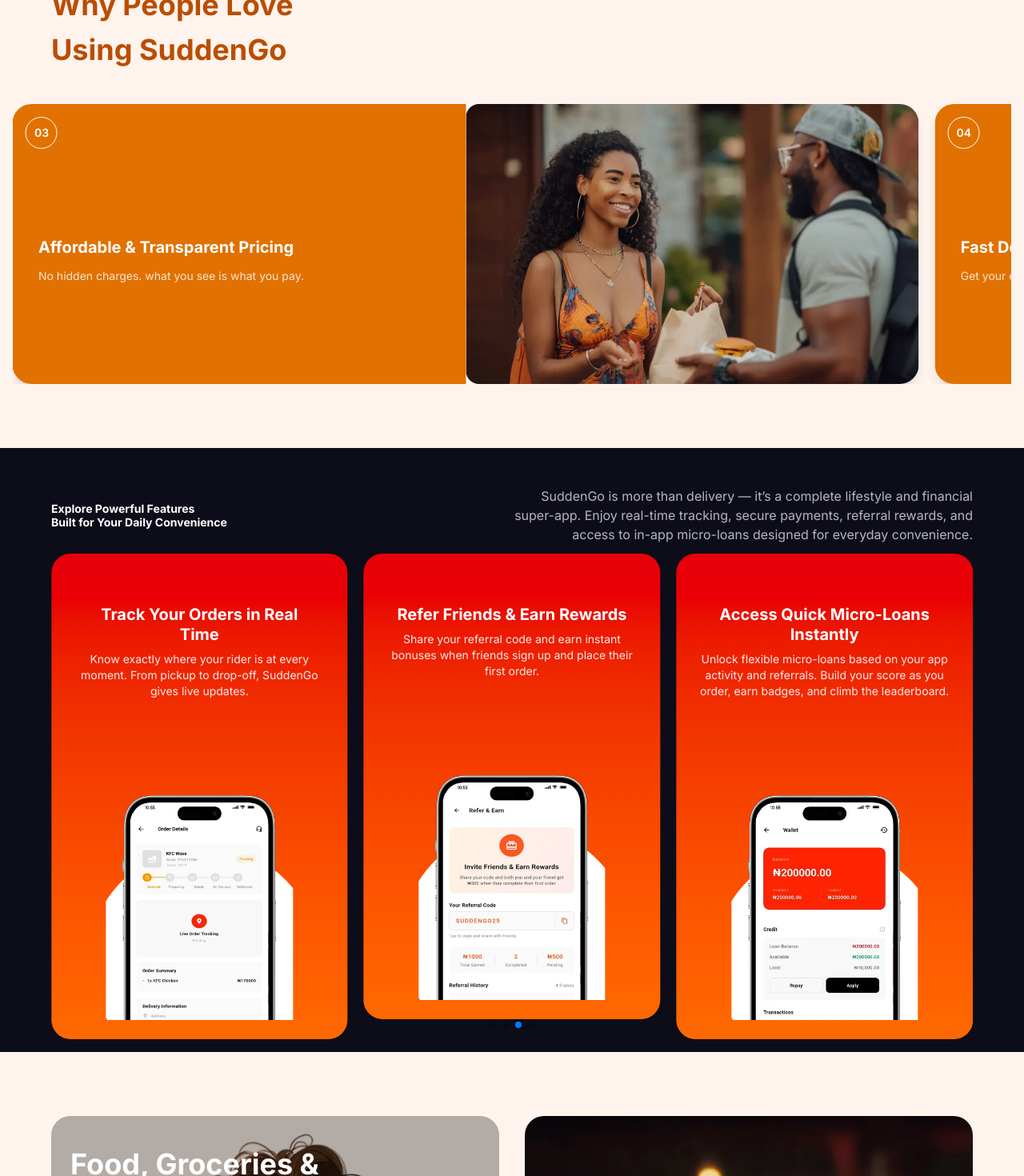
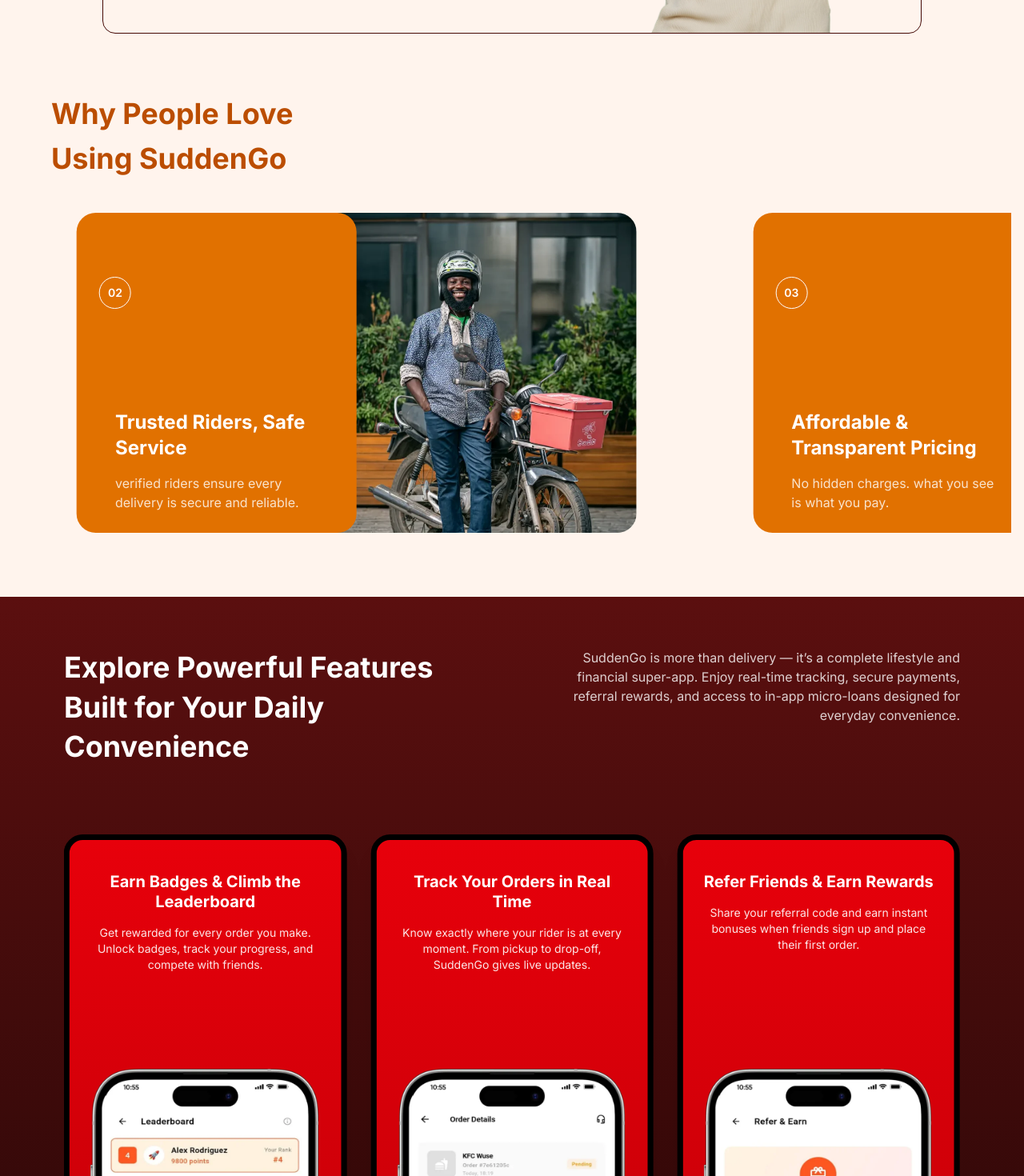
Before and after one commit to omowumi121/suddengo, a Next.js app: page / in a window 1280 px wide. Shown: the part 1260-2730 px from the top of the page at 80% size. Built offline with nearby package versions, Linux system fonts and the light colour scheme.

Commit message:
new-commit

```diff
--- a/app/components/AllInOne.tsx
+++ b/app/components/AllInOne.tsx
@@ -14,8 +14,8 @@
       viewport={{ once: true }}
       className="relative z-10 px-4 -mt-32 md:-mt-20 lg:-mt-20 sm:px-6 lg:px-8"
     >
-      <div className="max-w-3xl mx-auto">
-        <div className="bg-[#FFF4ED] rounded-2xl md:rounded-[4rem] p-6 md:p-10 flex flex-col lg:flex-row items-center justify-between gap-16 border border-[#440906] relative overflow-hidden ">
+      <div className="mx-auto max-w-10xl">
+        <div className="bg-[#FFF4ED] w-full max-w-5xl mx-auto rounded-2xl md:rounded-[1rem] p-6 md:p-10 flex flex-col lg:flex-row items-center justify-between gap-16 border border-[#440906] relative overflow-hidden ">
 
 
           <div className="lg:w-1/2">
--- a/app/components/Features.tsx
+++ b/app/components/Features.tsx
@@ -59,7 +59,7 @@
           <Swiper
   modules={[Autoplay]}
   spaceBetween={20}
-  slidesPerView={1.1}
+  slidesPerView={1.5}
   loop
   autoplay={{
     delay: 2000,
@@ -68,30 +68,46 @@
   className="mt-12"
 >
   {features.map((feature) => (
-    <SwiperSlide
-      key={feature.id}
-      >
-      <div className="grid grid-cols-1 overflow-hidden bg-white shadow-lg md:grid-cols-2 rounded-3xl">
+    <SwiperSlide key={feature.id}>
 
+      {/* Parent Container */}
+      <div className="relative h-[400px]  w-[700px] rounded-3xl  ml-20">
 
-        <div className="relative flex flex-col justify-center p-8 text-white bg-amber-600">
-          <div className="absolute flex items-center justify-center w-10 h-10 text-sm font-semibold border border-white rounded-full top-4 left-4">
+        {/* Text Card */}
+        <div className="relative z-10 flex flex-col justify-center p-8 md:p-12 text-white bg-amber-600 rounded-3xl
+                        w-full md:w-[50%] h-auto md:h-full">
+
+          {/* Circle Number */}
+          <div className="absolute flex items-center justify-center w-10 h-10 text-sm font-semibold border border-white rounded-full top-20 left-7 ">
             {feature.id}
           </div>
 
-          <div className="mt-10">
-            <h3 className="text-xl font-bold">
+          <div className="mt-55">
+            <h3 className="text-xl font-bold md:text-2xl">
               {feature.title}
             </h3>
 
-            <p className="mt-3 text-sm text-white/80">
+            <p className="mt-4 text-sm md:text-base text-white/80">
               {feature.text}
             </p>
           </div>
         </div>
 
+        {/* Image */}
+        <div className="
+            relative
+            mt-6
+            h-[300px]
+            rounded-3xl
+            overflow-hidden
 
-        <div className="h-[350px] overflow-hidden rounded-2xl">
+            md:absolute
+            md:top-0
+            md:right-0
+            md:mt-0
+            md:h-full
+            md:w-[60%]
+          ">
           <Image
             src={feature.image}
             alt={feature.title}
@@ -100,6 +116,7 @@
         </div>
 
       </div>
+
     </SwiperSlide>
   ))}
 </Swiper>
--- a/app/components/Footer.tsx
+++ b/app/components/Footer.tsx
@@ -5,74 +5,76 @@
   FaInstagram,
   FaTiktok,
   FaLinkedinIn,
-} from "react-icons/fa";
-
-const container = {
-  hidden: { opacity: 0, y: 20 },
-  show: {
-    opacity: 1,
-    y: 0,
-    transition: {
-      staggerChildren: 0.1,
-      duration: 0.5,
-      ease: "easeOut",
-    },
-  },
-};
-
-const item = {
-  hidden: { opacity: 0, y: 20 },
-  show: { opacity: 1, y: 0 },
-};
+  FaXTwitter,
+  FaGooglePlay,
+  FaApple,
+} from "react-icons/fa6";
 
 export default function Footer() {
   return (
-    <motion.footer
-      initial="hidden"
-      whileInView="show"
-      viewport={{ once: true }}
-      className="bg-[#fe5722] text-white"
-    >
-      <div className="flex flex-col items-center max-w-6xl gap-6 px-4 py-8 mx-auto">
+    <footer className="bg-[#fe5722] text-white">
+      <div className="max-w-6xl px-4 py-10 mx-auto">
 
-        <motion.div
-          variants={item}
-          className="flex items-center gap-6 text-sm sm:gap-8"
-        >
-          <FooterLink label="X/twitter" href="#" />
-          <FooterLink label="Instagram" href="#" icon={<FaInstagram />} />
-          <FooterLink label="TikTok" href="#" icon={<FaTiktok />} />
-          <FooterLink label="LinkedIn" href="#" icon={<FaLinkedinIn />} />
-        </motion.div>
+        {/* Main Top Section */}
+        <div className="flex flex-col items-center gap-10 md:flex-row md:justify-between md:items-start">
 
-        <motion.div
-          variants={item}
-          className="text-sm font-medium text-center"
-        >
-          Email: Info@suddengo.com | Contact: +234 708 796 0006
-        </motion.div>
+          {/* LEFT - Social Links */}
+         <div className="grid grid-cols-1 gap-4 text-base md:ml-50 md:gap-10 sm:grid-cols-2 md:grid-cols-2 justify-items-center md:justify-items-start">
+  <FooterLink icon={<FaXTwitter className="w-6 h-6" />} label="X / Twitter" />
+  <FooterLink icon={<FaInstagram className="w-6 h-6" />} label="Instagram" />
+  <FooterLink icon={<FaTiktok className="w-6 h-6" />} label="Tiktok" />
+  <FooterLink icon={<FaLinkedinIn className="w-6 h-6" />} label="LinkedIn" />
+</div>
 
-        <motion.div
-          variants={item}
-          className="text-sm text-center opacity-90"
-        >
-          © All Rights Reserved. 2025, SuddenGo
-        </motion.div>
+          {/* RIGHT - Download + Contact */}
+          <div className="flex flex-col items-center gap-6 text-center md:items-end md:text-right">
 
+            {/* Download Buttons */}
+            <div className="flex flex-col justify-center gap-4 sm:flex-row md:justify-end md:mr-10 ">
+              <DownloadBtn
+                icon={<FaGooglePlay className="text-[#fe5722]" />}
+                text="Download on Google Play"
+              />
+              <DownloadBtn
+                icon={<FaApple className="text-black" />}
+                text="Download on App Store"
+              />
+            </div>
+
+            {/* Contact */}
+            <div className="text-sm md:mr-32">
+              Email: Info@suddengo.com | Contact: +234 708 796 0006
+            </div>
+
+            {/* Copyright */}
+            <div className="text-sm opacity-90 md:mr-60">
+              © All Rights Reserved. 2025, SuddenGo
+            </div>
+
+          </div>
+
+        </div>
       </div>
-    </motion.footer>
+    </footer>
   );
 }
 
-
-function FooterLink({ label, href, icon }: any) {
+function FooterLink({ icon, label }: any) {
   return (
-    <a
-      href={href}
-      className="flex items-center gap-1 transition-opacity hover:opacity-80"
-    >
-      {icon ? icon : null}
+    <div className="flex items-center gap-2 cursor-pointer hover:opacity-80">
+      {icon}
       <span>{label}</span>
-    </a>
+    </div>
   );
 }
+
+function DownloadBtn({ icon, text }: any) {
+  return (
+    <div className="flex items-center gap-3 px-5 py-3 transition bg-white shadow-md cursor-pointer rounded-xl hover:scale-105">
+      {icon}
+      <span className="text-[#440906] text-sm font-semibold whitespace-nowrap">
+        {text}
+      </span>
+    </div>
+  );
+}
--- a/app/components/Hero.tsx
+++ b/app/components/Hero.tsx
@@ -59,7 +59,7 @@
           <Image
             src={iphone}
             alt="SuddenGo App"
-            className="w-64 mt-10 sm:w-80 md:w-96 drop-shadow-2xl"
+            className="w-64 mt-20 mr-15 sm:w-80 md:w-96 drop-shadow-2xl"
             priority
           />
         </motion.div>
--- a/app/components/Tracking.tsx
+++ b/app/components/Tracking.tsx
@@ -32,58 +32,56 @@
   ];
 
   return (
-    <section className="px-2 py-4 text-white bg-[#0d0d1a]">
+    <section className="py-16 pb-0 text-white bg-gradient-to-b from-[#5b0f0f] to-[#2a0707]">
 
+      {/* Top Text Section */}
+      <div className="max-w-6xl px-4 mx-auto">
+        <div className="flex flex-col gap-8 md:flex-row md:items-start md:justify-between">
 
-      <div className="max-w-6xl pt-8 mx-auto">
-        <div className="flex flex-col gap-6 md:flex-row md:items-center md:justify-between">
-
-
-          <h2 className="text-xl font-bold leading-tight sm:text-3xl md:text-sm md:max-w-xl">
+          <h2 className="text-2xl font-bold leading-snug md:text-4xl md:max-w-lg">
             Explore Powerful Features <br />
             Built for Your Daily Convenience
           </h2>
 
-
-          <p className="text-sm text-white/70 sm:text-base md:text-right md:max-w-xl">
-            SuddenGo is more than delivery — it’s a complete lifestyle and financial
-            super-app. Enjoy real-time tracking, secure payments, referral rewards,
-            and access to in-app micro-loans designed for everyday convenience.
+          <p className="text-base text-white/80 md:text-right md:max-w-lg">
+            SuddenGo is more than delivery — it’s a complete lifestyle and financial super-app.
+            Enjoy real-time tracking, secure payments, referral rewards, and access to in-app
+            micro-loans designed for everyday convenience.
           </p>
 
         </div>
       </div>
 
-      <div className="max-w-6xl mx-auto mt-3">
+      {/* Cards Section */}
+      <div className="max-w-6xl px-4 mx-auto mt-16">
         <Swiper
           modules={[Pagination, Autoplay]}
-          spaceBetween={20}
+          spaceBetween={30}
           loop
-          autoplay={{ delay: 2000, disableOnInteraction: false }}
+          autoplay={{ delay: 3000 }}
           pagination={{ clickable: true }}
           breakpoints={{
             0: { slidesPerView: 1 },
-            480: { slidesPerView: 1.1 },
-            640: { slidesPerView: 1.5 },
             768: { slidesPerView: 2 },
             1024: { slidesPerView: 3 },
           }}
-          className="pb-20"
+          className="pb-14"
         >
           {features.map((feat, i) => (
-            <SwiperSlide key={i} className="w-[280px]">
+            <SwiperSlide key={i}>
 
-              <div className="w-full p-6 shadow-sm bg-gradient-to-b from-red-600 to-orange-500 rounded-3xl">
+              <div className="relative flex flex-col items-center h-[720px] mt-5  px-6 pt-10 text-center border shadow-xl bg-gradient-to-b from-red-600 to-red-700 rounded-3xl border-7 border-black">
 
-                <h3 className="px-4 pt-10 text-lg font-bold leading-tight text-center sm:text-xl">
+                <h3 className="text-xl font-bold leading-tight">
                   {feat.title}
                 </h3>
 
-                <p className="mt-2 text-sm text-center text-white/90">
+                <p className="mt-4 text-sm text-white/90">
                   {feat.desc}
                 </p>
 
-                <div className="relative w-full mt-30 aspect-[1.15/1]">
+                {/* Phone Image */}
+                <div className="relative w-[560px] h-[420px] mt-auto">
                   <Image
                     src={feat.image}
                     alt={feat.title}
--- a/app/globals.css
+++ b/app/globals.css
@@ -35,3 +35,12 @@
 .swiper-pagination-bullet-active {
   background: #fe5722;
 }
+.swiper-pagination-bullet {
+  background: black !important;
+  opacity: 0.5;
+}
+
+.swiper-pagination-bullet-active {
+  background: black !important;
+  opacity: 1;
+}
```
